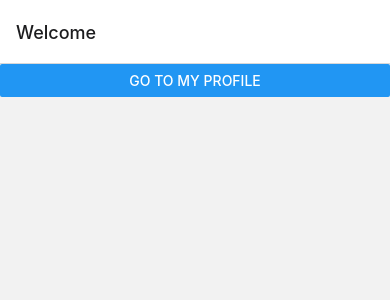
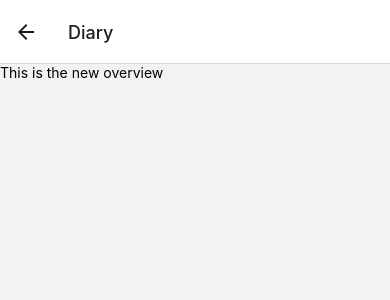
Before and after one commit to taariqnazar/macro-app, a React Native app: screen /Diary in a window 390 px wide. Shown: the top 300 px of the page. Built offline with nearby package versions, Linux system fonts and the light colour scheme.

Commit message:
change default branch to developclear

```diff
--- /dev/null
+++ b/src/components/Overview.tsx
@@ -0,0 +1,10 @@
+import * as React from "react"
+import { View, Text } from 'react-native';
+
+export default function Overview() {
+    return (
+           <View>
+                <Text>This is the new overview</Text>
+           </View>
+           )
+}
--- a/src/index.tsx
+++ b/src/index.tsx
@@ -3,6 +3,7 @@ import { createNativeStackNavigator } from "@react-navigation/native-stack"
 
 // Pages
 import HomeScreen from './pages/HomeScreen'
+import DiaryScreen from './pages/DiaryScreen'
 import ProfileScreen from './pages/ProfileScreen'
 
 const Stack = createNativeStackNavigator()
@@ -16,6 +17,10 @@ export default function index() {
                 options={{ title: "Welcome" }}
             />
             <Stack.Screen
+                name="Diary"
+                component={DiaryScreen}
+            />
+            <Stack.Screen
                 name="Profile"
                 component={ProfileScreen}
             />
--- /dev/null
+++ b/src/pages/DiaryScreen.tsx
@@ -0,0 +1,10 @@
+import { View, Text } from 'react-native';
+import Overview from '../components/Overview'
+
+export default function DiaryScreen({ navigation }) {
+    return (
+            <View>
+                <Overview />
+            </View>
+           )
+};
--- a/src/pages/HomeScreen.tsx
+++ b/src/pages/HomeScreen.tsx
@@ -4,9 +4,9 @@ import { Button } from 'react-native';
 export default function HomeScreen({ navigation }) {
     return (
         <Button
-            title="Go to my profile"
+            title="Go to my diary"
             onPress={() =>
-                navigation.navigate('Profile', {name: 'Tariq'})
+                navigation.navigate('Diary', {name: 'Tariq'})
             }
         />
    );
```
Also changed, not shown: src/data/data.ts (added, +18 -0 lines).
